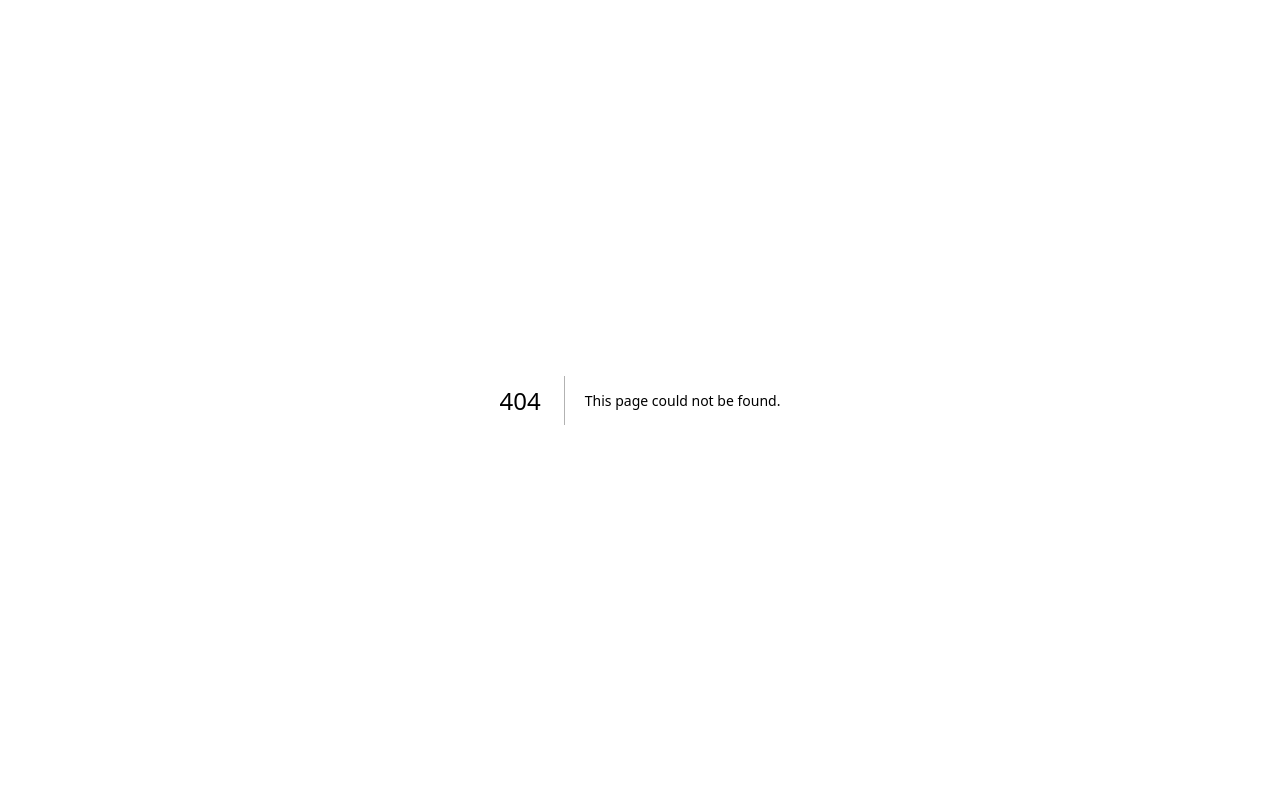
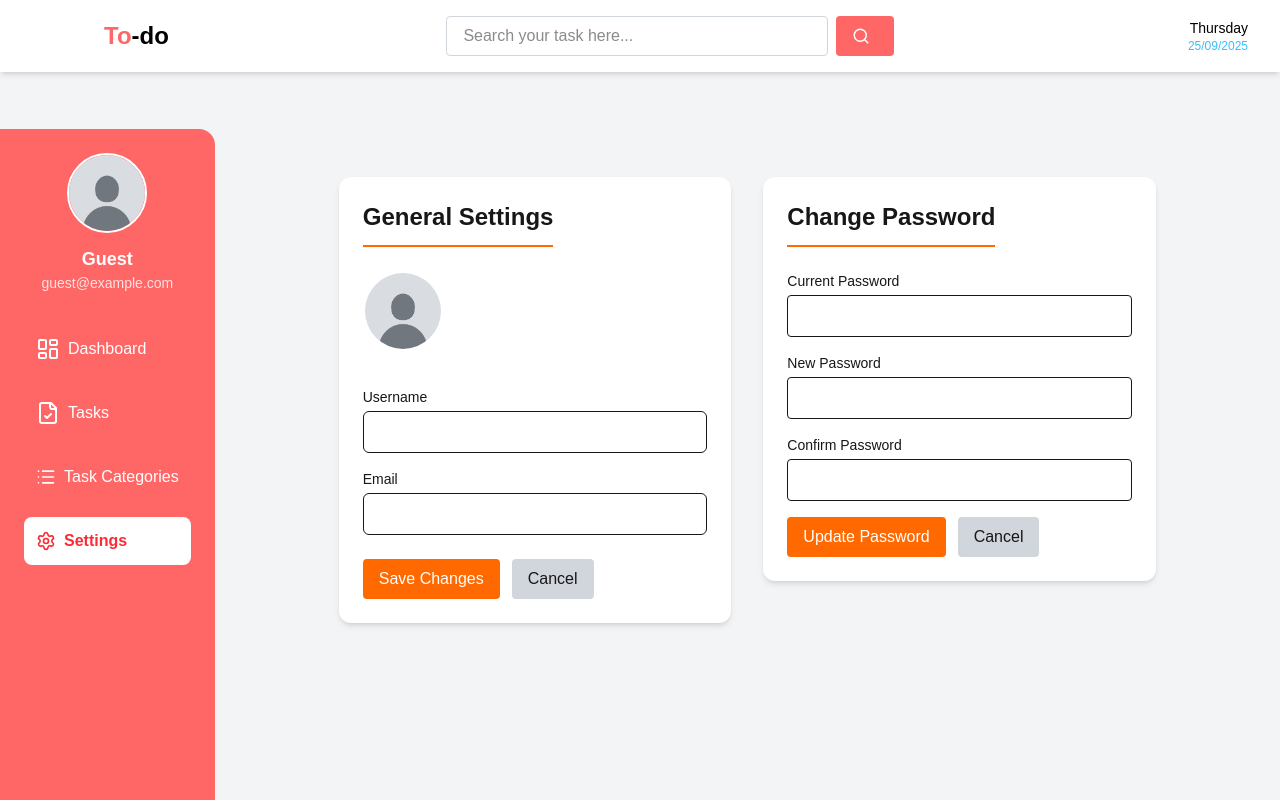
Before and after one commit to bilguun10080219/To-Do, a Next.js app in the folder frontend/: page /settings in a window 1280 px wide. Before the commit this address had no page. Shown: the top 800 px of the page. Built offline with nearby package versions, Linux system fonts and the light colour scheme.

Commit message:
feat: setting page

```diff
--- a/frontend/app/components/layout/Sidebar.tsx
+++ b/frontend/app/components/layout/Sidebar.tsx
@@ -9,6 +9,7 @@ import {
   LayoutDashboard,
   List,
   LogOut,
+  Settings
 } from "lucide-react";
 import { useEffect, useState } from "react";
 import { User } from "@/app/mock/auth";
@@ -31,6 +32,7 @@ export default function Sidebar() {
     { href: "/", label: "Dashboard", icon: <LayoutDashboard size={24} /> },
     { href: "/tasks", label: "Tasks", icon: <FileCheck size={24} /> },
     { href: "/categories", label: "Task Categories", icon: <List size={20} /> },
+    { href: "/settings", label: "Settings", icon: <Settings size={20} /> },
   ];
 
   const handleLogout = () => {
--- /dev/null
+++ b/frontend/app/components/settings/ChangePasswordForm.tsx
@@ -0,0 +1,90 @@
+"use client";
+
+import { useState } from "react";
+
+interface ChangePasswordFormProps {
+  user: {
+    username: string;
+    email: string;
+    avatar?: string;
+  };
+  onCancel: () => void;
+  onSubmit: (currentPassword: string, newPassword: string) => void;
+}
+
+export default function ChangePasswordForm({
+  user,
+  onCancel,
+  onSubmit,
+}: ChangePasswordFormProps) {
+  const [currentPassword, setCurrentPassword] = useState("");
+  const [newPassword, setNewPassword] = useState("");
+  const [confirmPassword, setConfirmPassword] = useState("");
+
+  const handleSubmit = (e: React.FormEvent) => {
+    e.preventDefault();
+    if (newPassword !== confirmPassword) {
+      alert("Passwords do not match");
+      return;
+    }
+    onSubmit(currentPassword, newPassword);
+  };
+
+  return (
+    <div className="w-full bg-white rounded-xl p-6 mb-6 max-w-lg shadow-md">
+      <h2 className="inline-block font-bold text-2xl border-b-2 border-orange-500 pb-3">
+        Change Password
+      </h2>
+
+      {/* Form */}
+      <form onSubmit={handleSubmit} className="space-y-4 mt-6">
+        <div>
+          <label className="block text-sm mb-1">Current Password</label>
+          <input
+            type="password"
+            value={currentPassword}
+            onChange={(e) => setCurrentPassword(e.target.value)}
+            className="w-full border p-2 rounded max-w-md"
+            required
+          />
+        </div>
+        <div>
+          <label className="block text-sm mb-1">New Password</label>
+          <input
+            type="password"
+            value={newPassword}
+            onChange={(e) => setNewPassword(e.target.value)}
+            className="w-full border p-2 rounded max-w-md"
+            required
+          />
+        </div>
+        <div>
+          <label className="block text-sm mb-1">Confirm Password</label>
+          <input
+            type="password"
+            value={confirmPassword}
+            onChange={(e) => setConfirmPassword(e.target.value)}
+            className="w-full border p-2 rounded max-w-md"
+            required
+          />
+        </div>
+
+        <div className="flex gap-3">
+          <button
+            type="submit"
+            className="bg-orange-500 text-white px-4 py-2 rounded hover:bg-orange-600"
+          >
+            Update Password
+          </button>
+          <button
+            type="button"
+            onClick={onCancel}
+            className="bg-gray-300 px-4 py-2 rounded hover:bg-gray-400"
+          >
+            Cancel
+          </button>
+        </div>
+      </form>
+    </div>
+  );
+}
--- /dev/null
+++ b/frontend/app/components/settings/Imformation.tsx
@@ -0,0 +1,98 @@
+"use client";
+
+import { useState, useEffect } from "react";
+
+interface InformationProps {
+  user: {
+    username: string;
+    email: string;
+    avatar?: string;
+  };
+  onSubmit?: (updatedUser: { username: string; email: string; language: string }) => void;
+}
+
+export default function Information({ user, onSubmit }: InformationProps) {
+  const [username, setUsername] = useState(user.username);
+  const [email, setEmail] = useState(user.email);
+  const [language, setLanguage] = useState("en");
+
+  // эхлэх үед localStorage-оос уншина
+  useEffect(() => {
+    const savedLang = localStorage.getItem("language");
+    if (savedLang) setLanguage(savedLang);
+  }, []);
+
+  const handleSubmit = (e: React.FormEvent) => {
+    e.preventDefault();
+    const updatedUser = { username, email, language };
+    console.log("Updated User:", updatedUser);
+    if (onSubmit) onSubmit(updatedUser);
+    alert("Profile updated!");
+  };
+
+  return (
+    <div className="w-full bg-white rounded-xl p-6 mb-6 shadow-md max-w-lg">
+      <h2 className="inline-block font-bold text-2xl border-b-2 border-orange-500 pb-3">
+        General Settings
+      </h2>
+
+      {/* Avatar */}
+      <div className="flex items-center gap-4 my-6">
+        <img
+          src={"/default-avatar.jpg"}
+          alt="Profile"
+          className="w-20 h-20 rounded-full border-2 border-white mb-3"
+        />
+        <div>
+          <p className="font-semibold text-lg">{username}</p>
+          <p className="text-gray-500 text-sm">{email}</p>
+        </div>
+      </div>
+
+      {/* Form */}
+      <form onSubmit={handleSubmit} className="space-y-4">
+        <div>
+          <label className="block text-sm mb-1">Username</label>
+          <input
+            type="text"
+            value={username}
+            onChange={(e) => setUsername(e.target.value)}
+            className="w-full border p-2 rounded-md focus:ring-2 focus:ring-orange-400 focus:border-orange-400 transition"
+            required
+          />
+        </div>
+
+        <div>
+          <label className="block text-sm mb-1">Email</label>
+          <input
+            type="email"
+            value={email}
+            onChange={(e) => setEmail(e.target.value)}
+            className="w-full border p-2 rounded-md focus:ring-2 focus:ring-orange-400 focus:border-orange-400 transition"
+            required
+          />
+        </div>
+
+        <div className="flex gap-3 pt-2">
+          <button
+            type="submit"
+            className="bg-orange-500 text-white px-4 py-2 rounded hover:bg-orange-600 transition"
+          >
+            Save Changes
+          </button>
+          <button
+            type="reset"
+            className="bg-gray-300 px-4 py-2 rounded hover:bg-gray-400 transition"
+            onClick={() => {
+              setUsername(user.username);
+              setEmail(user.email);
+              setLanguage(localStorage.getItem("language") || "en");
+            }}
+          >
+            Cancel
+          </button>
+        </div>
+      </form>
+    </div>
+  );
+}
--- /dev/null
+++ b/frontend/app/settings/page.tsx
@@ -0,0 +1,26 @@
+"use client";
+
+import Layout from "@/app/components/layout";
+import ChangePasswordForm from "@/app/components/settings/ChangePasswordForm";
+import Information from "../components/settings/Imformation";
+
+export default function SettingsPage() {
+  const currentUser = JSON.parse(localStorage.getItem("user") || "{}");
+
+  return (
+    <Layout>
+      <div className="flex w-full min-h-screen p-8 gap-8">
+         <div className="flex-1">
+          <Information user={currentUser} />
+        </div>
+        <div className="flex-1">
+          <ChangePasswordForm
+            user={currentUser}
+            onCancel={() => (window.location.href = "/")}
+            onSubmit={(cur, next) => console.log("Password update", cur, next)}
+          />
+        </div>
+      </div>
+    </Layout>
+  );
+}
```
